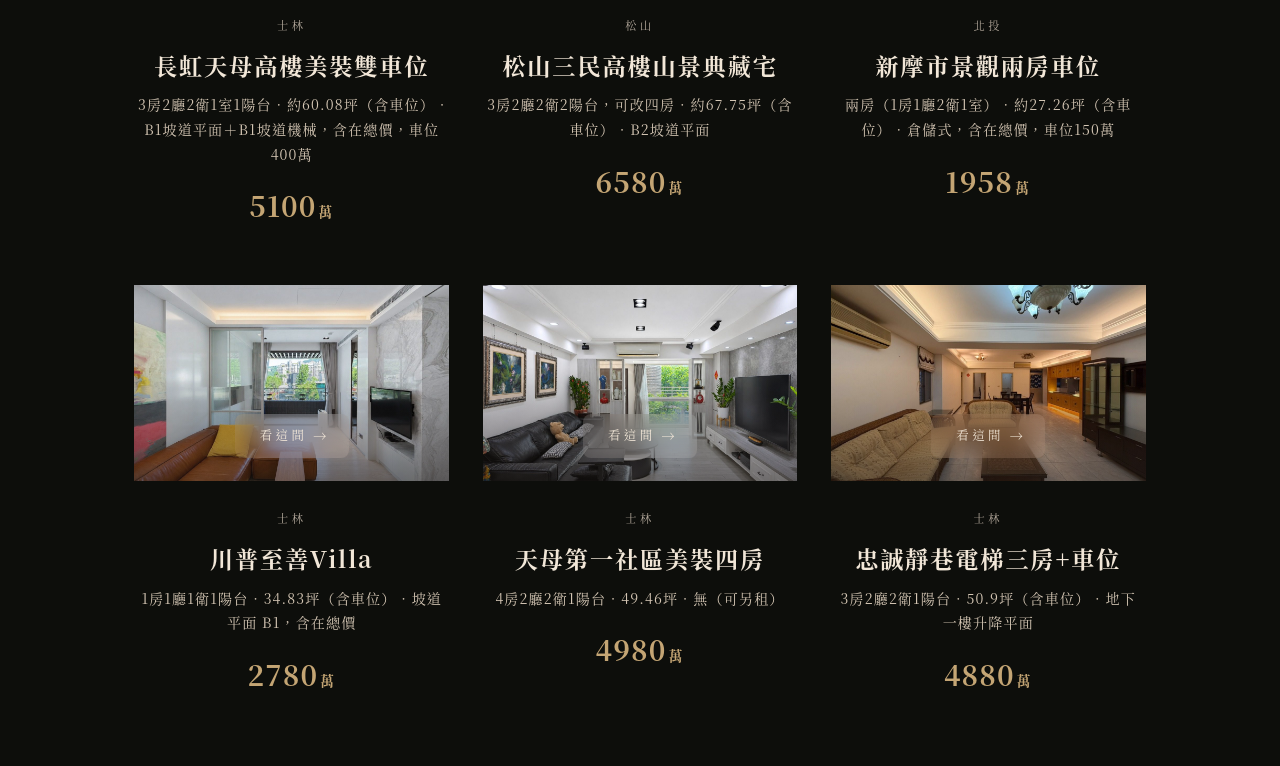
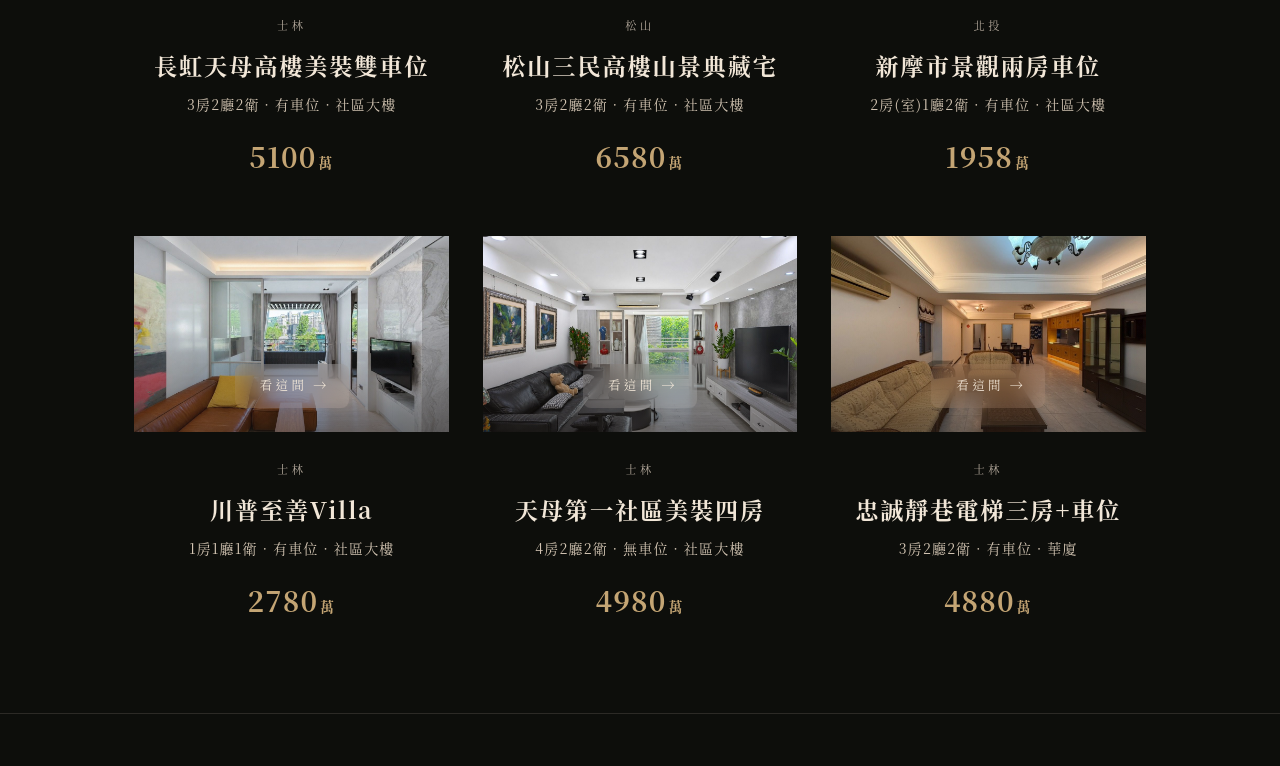
Before and after one commit to lohateve/lohateve.github.io, a plain HTML site: page index.html in a window 1280 px wide. Shown: the part 1033-1799 px from the top of the page. Drawn offline with Linux system fonts and the light colour scheme.

Commit message:
精簡首頁物件卡副標為格局、有無車位與建物類型

```diff
--- a/index.html
+++ b/index.html
@@ -86,7 +86,7 @@
         <div class="card-meta">
           <p class="loc">士林</p>
           <h2>長虹天母高樓美裝雙車位</h2>
-          <p class="sum">3房2廳2衛1室1陽台 · 約60.08坪（含車位） · B1坡道平面＋B1坡道機械，含在總價，車位400萬</p>
+          <p class="sum">3房2廳2衛 · 有車位 · 社區大樓</p>
           <p class="card-price">5100<small>萬</small></p>
         </div>
       </a>
@@ -97,7 +97,7 @@
         <div class="card-meta">
           <p class="loc">松山</p>
           <h2>松山三民高樓山景典藏宅</h2>
-          <p class="sum">3房2廳2衛2陽台，可改四房 · 約67.75坪（含車位） · B2坡道平面</p>
+          <p class="sum">3房2廳2衛 · 有車位 · 社區大樓</p>
           <p class="card-price">6580<small>萬</small></p>
         </div>
       </a>
@@ -108,7 +108,7 @@
         <div class="card-meta">
           <p class="loc">北投</p>
           <h2>新摩市景觀兩房車位</h2>
-          <p class="sum">兩房（1房1廳2衛1室） · 約27.26坪（含車位） · 倉儲式，含在總價，車位150萬</p>
+          <p class="sum">2房(室)1廳2衛 · 有車位 · 社區大樓</p>
           <p class="card-price">1958<small>萬</small></p>
         </div>
       </a>
@@ -119,7 +119,7 @@
         <div class="card-meta">
           <p class="loc">士林</p>
           <h2>川普至善Villa</h2>
-          <p class="sum">1房1廳1衛1陽台 · 34.83坪（含車位） · 坡道平面 B1，含在總價</p>
+          <p class="sum">1房1廳1衛 · 有車位 · 社區大樓</p>
           <p class="card-price">2780<small>萬</small></p>
         </div>
       </a>
@@ -130,7 +130,7 @@
         <div class="card-meta">
           <p class="loc">士林</p>
           <h2>天母第一社區美裝四房</h2>
-          <p class="sum">4房2廳2衛1陽台 · 49.46坪 · 無（可另租）</p>
+          <p class="sum">4房2廳2衛 · 無車位 · 社區大樓</p>
           <p class="card-price">4980<small>萬</small></p>
         </div>
       </a>
@@ -141,7 +141,7 @@
         <div class="card-meta">
           <p class="loc">士林</p>
           <h2>忠誠靜巷電梯三房+車位</h2>
-          <p class="sum">3房2廳2衛1陽台 · 50.9坪（含車位） · 地下一樓升降平面</p>
+          <p class="sum">3房2廳2衛 · 有車位 · 華廈</p>
           <p class="card-price">4880<small>萬</small></p>
         </div>
       </a>
```
